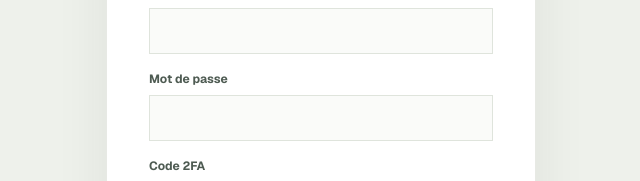
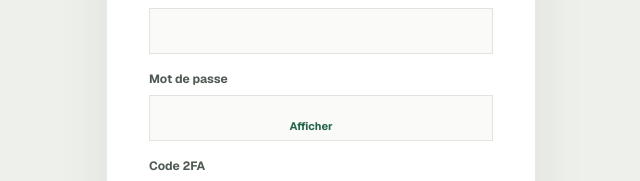
Before and after one commit to NathalieEl/CRM-Eliccir, a Next.js app: page /login in a window 1280 px wide. Shown: the part 377-558 px from the top of the page, without its empty margins (319-959 px from the left). Built offline with nearby package versions, Linux system fonts and the light colour scheme; no server answers.

Commit message:
Add password visibility toggle

```diff
--- /dev/null
+++ b/app/components/password-field.tsx
@@ -0,0 +1,33 @@
+"use client";
+
+import { useState } from "react";
+
+type PasswordFieldProps = {
+  name: string;
+  label: string;
+  placeholder?: string;
+  autoComplete?: string;
+  minLength?: number;
+};
+
+export function PasswordField({ name, label, placeholder, autoComplete, minLength }: PasswordFieldProps) {
+  const [visible, setVisible] = useState(false);
+
+  return (
+    <label className="password-field">
+      {label}
+      <span className="password-input-wrap">
+        <input name={name} type={visible ? "text" : "password"} minLength={minLength} placeholder={placeholder} autoComplete={autoComplete} required />
+        <button
+          className="password-toggle"
+          type="button"
+          onClick={() => setVisible((current) => !current)}
+          aria-label={visible ? "Masquer le mot de passe" : "Afficher le mot de passe"}
+          title={visible ? "Masquer le mot de passe" : "Afficher le mot de passe"}
+        >
+          {visible ? "Masquer" : "Afficher"}
+        </button>
+      </span>
+    </label>
+  );
+}
--- a/app/globals.css
+++ b/app/globals.css
@@ -287,6 +287,10 @@ h2 { color: #29372f; font-family: Georgia, "Times New Roman", serif; font-size:
 .auth-form label { display: grid; gap: 7px; color: #4e5b52; font-size: 12px; font-weight: 700; }
 .auth-form input { width: 100%; border: 1px solid #dfe4dc; background: #fafbf9; padding: 13px 14px; color: var(--foreground); font: inherit; outline: none; }
 .auth-form input:focus { border-color: var(--green); box-shadow: 0 0 0 3px rgba(35, 99, 71, .12); }
+.password-input-wrap { position: relative; display: block; }
+.password-input-wrap input { padding-right: 82px; }
+.password-toggle { position: absolute; top: 50%; right: 10px; transform: translateY(-50%); border: 0; background: transparent; color: var(--green); cursor: pointer; font: inherit; font-size: 11px; font-weight: 700; padding: 5px; }
+.password-toggle:hover { text-decoration: underline; text-underline-offset: 3px; }
 .auth-form button { margin-top: 8px; width: 100%; }
 .auth-error { margin: 0 0 18px; padding: 12px 14px; border-left: 3px solid var(--coral); background: #fff3ef; color: #9a4333; font-size: 13px; }
 .auth-form select, .contact-form select { width: 100%; border: 1px solid #dfe4dc; background: #fafbf9; padding: 13px 14px; color: var(--foreground); font: inherit; }
--- a/app/login/page.tsx
+++ b/app/login/page.tsx
@@ -1,4 +1,5 @@
 import { login } from "@/app/login/actions";
+import { PasswordField } from "@/app/components/password-field";
 
 const messages = {
   invalid: "Identifiants ou code de double authentification incorrects.",
@@ -22,7 +23,7 @@ export default async function LoginPage({ searchParams }: LoginPageProps) {
         {error && messages[error] ? <p className="auth-error" role="alert">{messages[error]}</p> : null}
         <form action={login} className="auth-form">
           <label>Nom d’utilisateur<input name="username" autoComplete="username" required /></label>
-          <label>Mot de passe<input name="password" type="password" autoComplete="current-password" required /></label>
+          <PasswordField name="password" label="Mot de passe" autoComplete="current-password" />
           <label>Code 2FA<input name="code" inputMode="numeric" pattern="[0-9]{6}" maxLength={6} autoComplete="one-time-code" required /></label>
           <button className="contact-primary-button" type="submit">Se connecter <span>↗</span></button>
         </form>
--- a/app/users/page.tsx
+++ b/app/users/page.tsx
@@ -2,6 +2,7 @@ import Link from "next/link";
 import { createUser, deleteUser } from "@/app/users/actions";
 import { requireAdmin } from "@/lib/auth";
 import { prisma } from "@/lib/prisma";
+import { PasswordField } from "@/app/components/password-field";
 
 export default async function UsersPage({ searchParams }: { searchParams: Promise<{ created?: string; username?: string; error?: string }> }) {
   await requireAdmin();
@@ -28,7 +29,7 @@ export default async function UsersPage({ searchParams }: { searchParams: Promis
           <div className="contacts-section-heading"><div><p className="section-index">01 <i>·</i> NOUVEAU</p><h2>Créer un accès</h2></div></div>
           <form action={createUser} className="contact-form">
             <label>Nom d’utilisateur<input name="username" required minLength={3} maxLength={40} pattern="[A-Za-z0-9._-]+" placeholder="ex. sophie.laurent" /></label>
-            <label>Mot de passe temporaire<input name="password" type="password" minLength={8} required autoComplete="new-password" placeholder="8 caractères minimum" /></label>
+            <PasswordField name="password" label="Mot de passe temporaire" minLength={8} autoComplete="new-password" placeholder="8 caractères minimum" />
             <label>Rôle<select name="role" defaultValue="member"><option value="member">Membre</option><option value="admin">Administrateur</option></select></label>
             <button className="contact-primary-button" type="submit">Créer le compte <span>+</span></button>
           </form>
```
